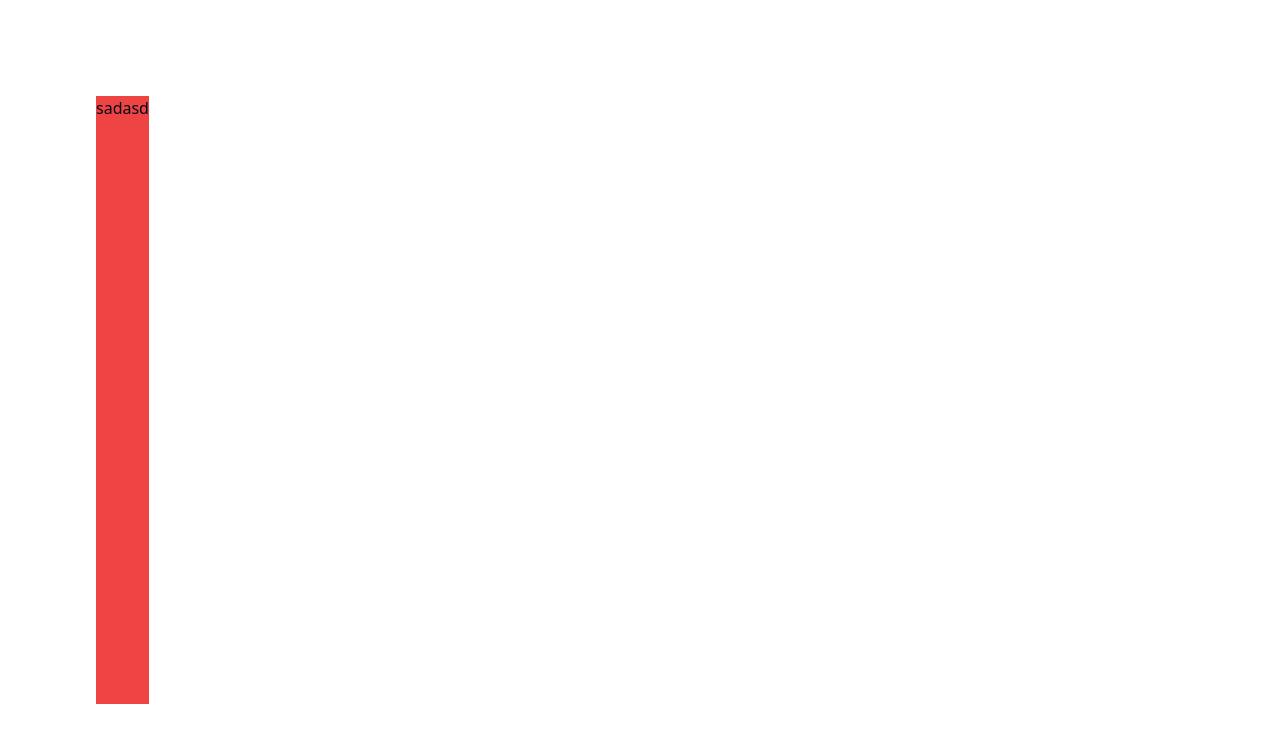
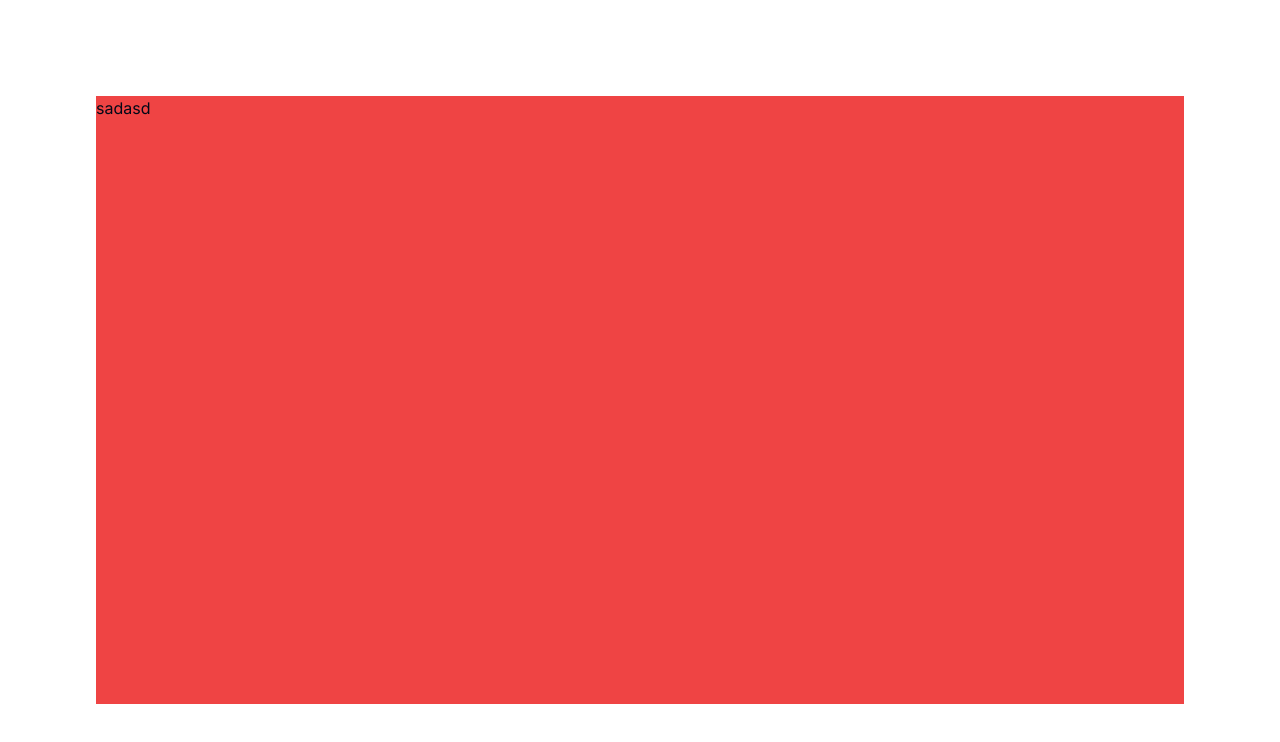
Before and after one commit to Creedyfish/contiend, a Next.js app: page /auth/login in a window 1280 px wide. Shown: the top 742 px of the page. Built offline with nearby package versions, Linux system fonts and the light colour scheme.

Commit message:
feat: Refactor layout body class

```diff
--- a/app/layout.tsx
+++ b/app/layout.tsx
@@ -17,7 +17,7 @@ export default function RootLayout({
 }>) {
   return (
     <html lang="en">
-      <body className={`${inter.className}h-full flex w-full`}>
+      <body className={`${inter.className}`}>
         <ThemeProvider
           attribute="class"
           defaultTheme="system"
```
